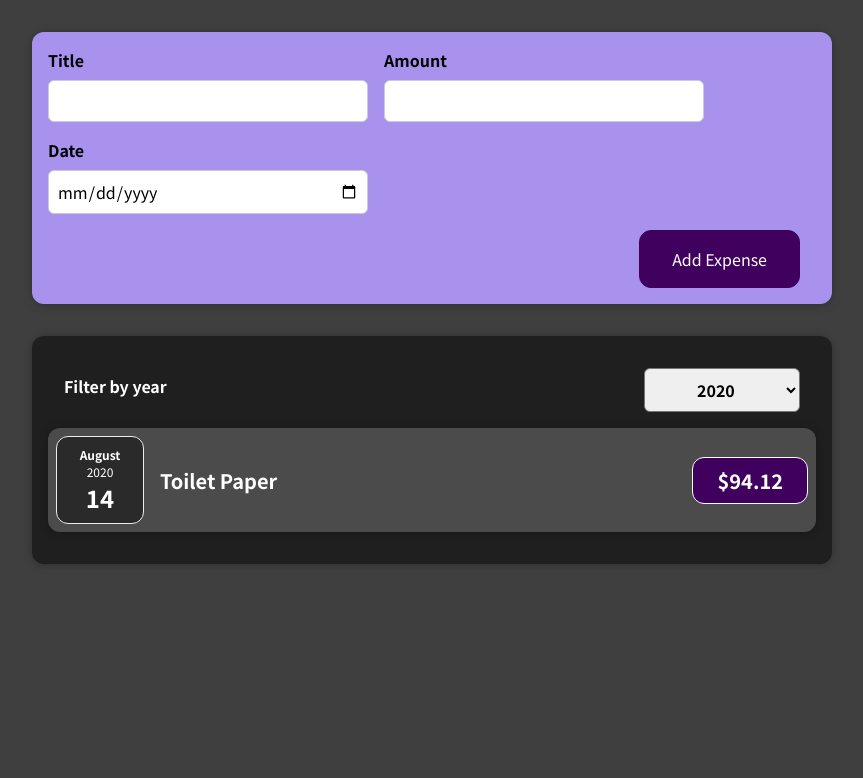
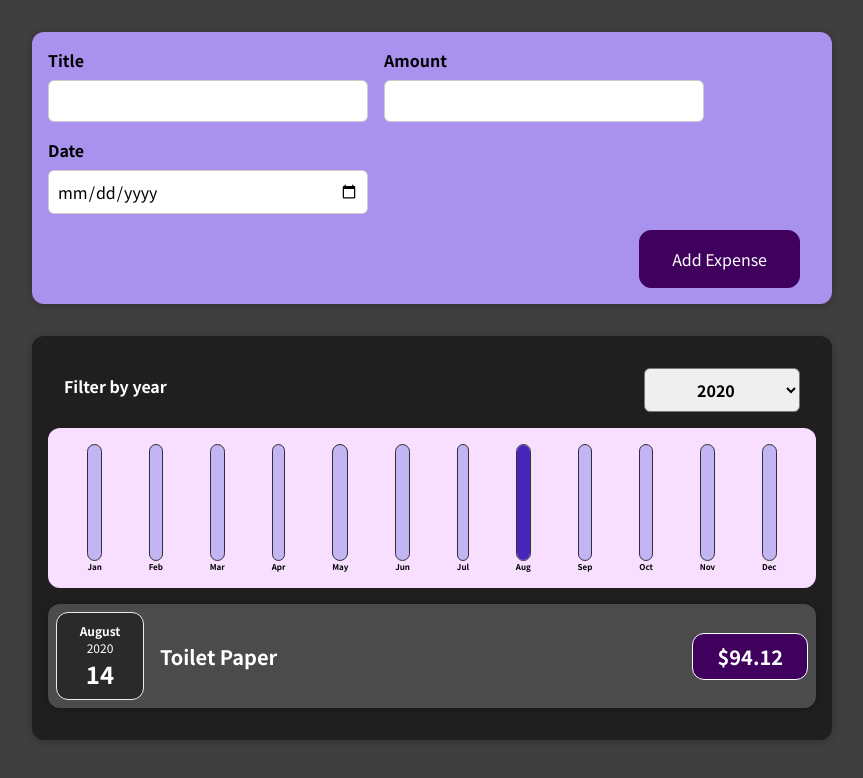
Before and after one commit to HigorMartinez/React-Course---The-Complete-Guide-incl-Hooks-React-Router-Redux-, a React (Create React App) app in the folder Expenses Project/: page / in a window 1280 px wide. Shown: the top 778 px of the page, without its empty margins (208-1071 px from the left). Built offline with nearby package versions, Linux system fonts and the light colour scheme.

Commit message:
Seção 5: Rendering Lists & Conditional Content

```diff
--- /dev/null
+++ b/Expenses Project/src/components/Chart/Chart.css
@@ -0,0 +1,9 @@
+.chart {
+    padding: 1rem;
+    border-radius: 12px;
+    background-color: #f8dfff;
+    text-align: center;
+    display: flex;
+    justify-content: space-around;
+    height: 10rem;
+  }
--- /dev/null
+++ b/Expenses Project/src/components/Chart/Chart.js
@@ -0,0 +1,24 @@
+import React from 'react';
+
+import ChartBar from './ChartBar';
+import './Chart.css';
+
+const Chart = (props) => {
+    const dataPointValues = props.dataPoints.map(dataPoint => dataPoint.value);
+    const totalMaximum = Math.max(...dataPointValues);
+
+    return (
+        <div className="chart">
+            {props.dataPoints.map((dataPoint) => (
+                <ChartBar
+                    key={dataPoint.label}
+                    value={dataPoint.value}
+                    maxValue={totalMaximum}
+                    label={dataPoint.label}
+                />
+            ))}
+        </div>
+    );
+};
+
+export default Chart;
--- /dev/null
+++ b/Expenses Project/src/components/Chart/ChartBar.css
@@ -0,0 +1,30 @@
+.chart-bar {
+    height: 100%;
+    display: flex;
+    flex-direction: column;
+    align-items: center;
+  }
+
+  .chart-bar__inner {
+    height: 100%;
+    width: 100%;
+    border: 1px solid #313131;
+    border-radius: 12px;
+    background-color: #c3b4f3;
+    overflow: hidden;
+    display: flex;
+    flex-direction: column;
+    justify-content: flex-end;
+  }
+
+  .chart-bar__fill {
+    background-color: #4826b9;
+    width: 100%;
+    transition: all 0.3s ease-out;
+  }
+
+  .chart-bar__label {
+    font-weight: bold;
+    font-size: 0.5rem;
+    text-align: center;
+  }
--- /dev/null
+++ b/Expenses Project/src/components/Chart/ChartBar.js
@@ -0,0 +1,25 @@
+import React from 'react';
+
+import './ChartBar.css';
+
+const ChartBar = props => {
+    let barFillHeight = '0%';
+
+    if (props.maxValue > 0) {
+        barFillHeight = Math.round((props.value / props.maxValue) * 100) + '%';
+    };
+
+    return (
+        <div className='chart-bar'>
+            <div className="chart-bar__inner">
+                <div
+                    className='chart-bar__fill'
+                    style={{ height: barFillHeight }}
+                ></div>
+            </div>
+            <div className='chart-bar__label'>{props.label}</div>
+        </div>
+    );
+};
+
+export default ChartBar;
--- a/Expenses Project/src/components/Expenses/Expenses.js
+++ b/Expenses Project/src/components/Expenses/Expenses.js
@@ -2,8 +2,10 @@
 
 import Card from '../UI/Card';
 import ExpensesFilter from './ExpensesFilter';
+import ExpensesList from './ExpensesList';
+import ExpensesChart from './ExpensesChart';
 import "./Expenses.css";
-import ExpensesList from './ExpensesList';
+
 
 const Expenses = (props) => {
   const [filteredYear, setFilteredYear] = useState('2020');
@@ -14,8 +16,8 @@
 
   };
 
-  const filteredItems = props.items.filter((expense) => {
-    return expense.date.getFullYear().toString() === filteredYear
+  const filteredExpenses = props.items.filter((expense) => {
+    return expense.date.getFullYear().toString() === filteredYear;
   });
 
   // let expensesContent = <p>No express found!</p>;
@@ -35,7 +37,8 @@
     <Card className="expenses">
       <ExpensesFilter selected={filteredYear} expensesFilter={expensesFilterHandler} />
       {/* {expensesContent} */}
-      <ExpensesList items={filteredItems} />
+      <ExpensesChart expenses={filteredExpenses} />
+      <ExpensesList items={filteredExpenses} />
     </Card>
   );
 }
--- /dev/null
+++ b/Expenses Project/src/components/Expenses/ExpensesChart.js
@@ -0,0 +1,29 @@
+import React from 'react';
+
+import Chart from '../Chart/Chart';
+
+const ExpensesChart = (props) => {
+    const chartDataPoints = [
+        { label: 'Jan', value: 0 },
+        { label: 'Feb', value: 0 },
+        { label: 'Mar', value: 0 },
+        { label: 'Apr', value: 0 },
+        { label: 'May', value: 0 },
+        { label: 'Jun', value: 0 },
+        { label: 'Jul', value: 0 },
+        { label: 'Aug', value: 0 },
+        { label: 'Sep', value: 0 },
+        { label: 'Oct', value: 0 },
+        { label: 'Nov', value: 0 },
+        { label: 'Dec', value: 0 },
+    ];
+
+    for (const expense of props.expenses) {
+        const expenseMonth = expense.date.getMonth(); // starting at 0 => Jan => 0
+        chartDataPoints[expenseMonth].value += expense.amount;
+    }
+
+    return <Chart dataPoints={chartDataPoints} />;
+};
+
+export default ExpensesChart;
```
